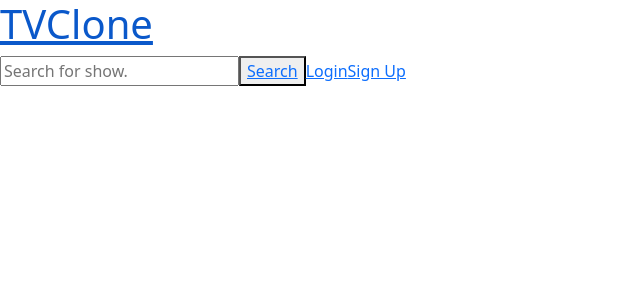
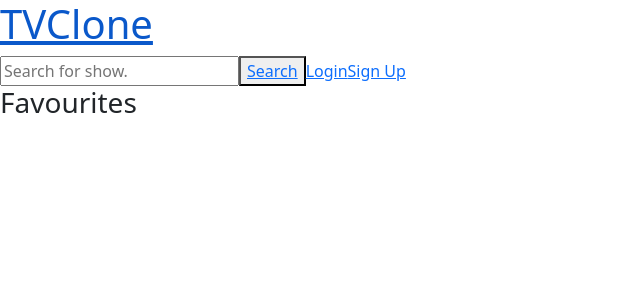
Before and after one commit to tan-weijie/react, a React (Create React App) app: page /user in a window 1280 px wide. Shown: the top 300 px of the page, without its empty margins (0-640 px from the left). Built offline with nearby package versions, Linux system fonts and the light colour scheme.

Commit message:
displays favourite in user profile

```diff
--- a/src/App.js
+++ b/src/App.js
@@ -86,7 +86,7 @@ function App() {
                 <SignUp onSignUp={onSignUp}/>
             </Route>
             <Route path="/user/">
-                <User logined={logined}/>
+                <User logined={logined} favourite={favourite}/>
             </Route>
         </main>
     );
--- a/src/components/User.js
+++ b/src/components/User.js
@@ -3,7 +3,17 @@ import React from 'react';
 const User = (props) => {
     return(
         <>
-            {props.logined}
+            {/* {props.logined} */}
+            {props.favourite && <h3>Favourites</h3>}
+            {props.favourite.map((element)=>{
+                if (element.image){
+                    return (
+                        <img src={element.image.medium}/>
+                    )
+                }
+                else
+                    return  <img src=""/>
+            })}
         </>
     )
 }
```
